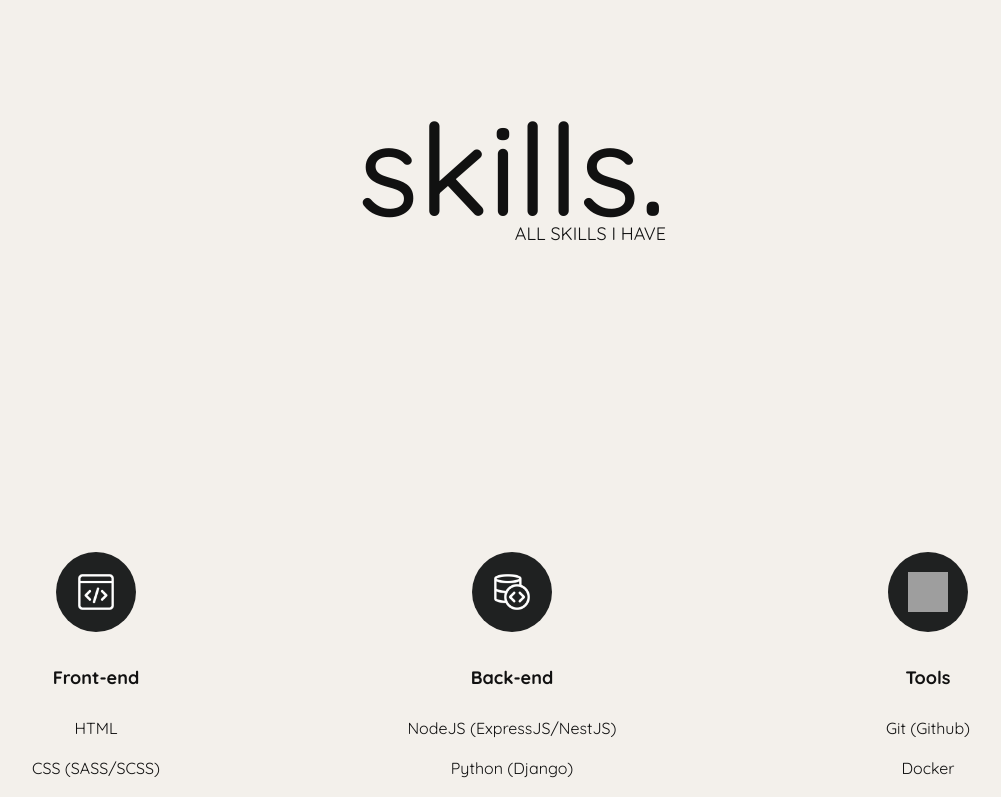
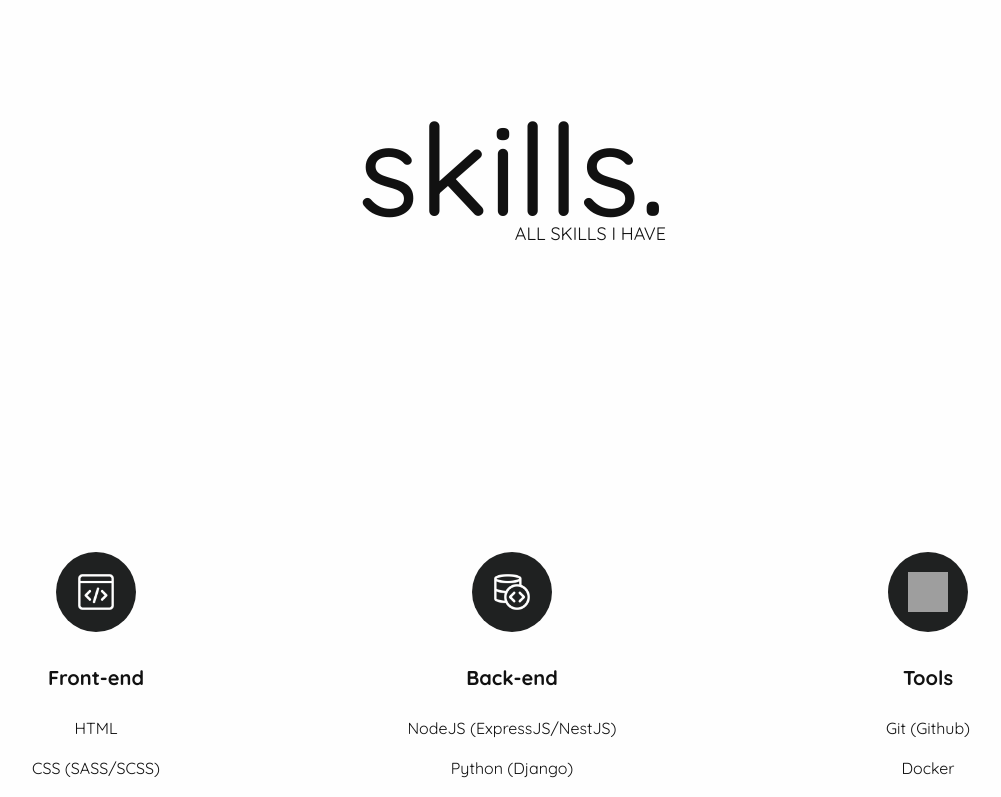
Before and after one commit to dinhquanelv/portfolio, a React (Vite) app: page / in a window 1280 px wide. Shown: the part 2000-2797 px from the top of the page, without its empty margins (128-1129 px from the left). Built offline with nearby package versions, Linux system fonts and the light colour scheme; grey boxes are pictures that could not be loaded.

Commit message:
feat: change primary, bg color

```diff
--- a/src/components/Projects/Project.tsx
+++ b/src/components/Projects/Project.tsx
@@ -19,8 +19,8 @@ const Project = ({ title, link, description, thumbnail }: ProjectProps) => {
       >
         <p className="text-center text-lg font-medium">{description}</p>
         <button
-          className="w-36 h-12 p-2 border border-btnHover rounded-full outline-none
-        font-semibold hover:bg-btnHover transition-colors duration-300"
+          className="w-36 h-12 p-2 border border-primaryColor rounded-full outline-none
+        font-semibold hover:bg-primaryColor transition-colors duration-300"
         >
           <a href={link} target="_blank" rel="noopener noreferrer">
             {title}
--- a/src/components/Skills/Skill.tsx
+++ b/src/components/Skills/Skill.tsx
@@ -16,7 +16,7 @@ const Skill = ({ lightIcon, darkIcon, title, skills }: SkillProps) => {
           <img src={darkIcon} alt="skill" className="w-10 h-10" />
         </div>
       </div>
-      <h3 className="text-lg font-bold mb-6">{title}</h3>
+      <h3 className="text-xl font-bold mb-6">{title}</h3>
       <div>
         {skills.map((skill) => (
           <p key={skill} className="text-center mb-4">
--- a/src/index.css
+++ b/src/index.css
@@ -24,7 +24,7 @@ body {
 }
 
 .btn:hover {
-  @apply cursor-pointer text-btnHover  transition-colors duration-300 ease-in-out;
+  @apply cursor-pointer text-primaryColor transition-colors duration-300 ease-in-out;
 }
 
 /* scroll bar */
--- a/tailwind.config.js
+++ b/tailwind.config.js
@@ -10,13 +10,13 @@ export default {
         sm: 'calc(var(--radius) - 4px)',
       },
       colors: {
-        light: '#f3f0eb',
+        light: '#fefefe',
         dark: '#1f2121',
         whiteText: '#eeeeee',
         blackText: '#111111',
         lightBorder: '#e5e5e5',
         darkBorder: '#2e2e32',
-        btnHover: '#0085FF',
+        primaryColor: '#0085FF',
         background: 'hsl(var(--background))',
         foreground: 'hsl(var(--foreground))',
         card: {
```
